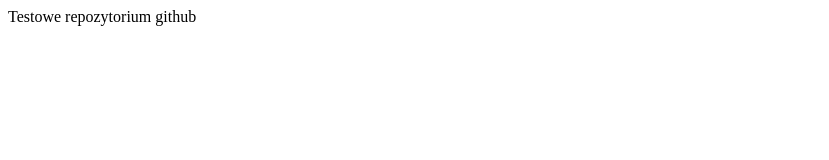
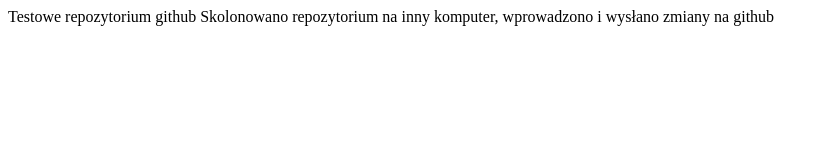
Before and after one commit to q270311/test, a plain HTML site: page index.html in a window 1280 px wide. Shown: the whole page, without its empty margins (0-829 px from the left). Drawn offline with Linux system fonts and the light colour scheme.

Commit message:
teat: added a second message line

```diff
--- a/index.html
+++ b/index.html
@@ -7,5 +7,6 @@
   </head>
   <body>
     Testowe repozytorium github
+    Skolonowano repozytorium na inny komputer, wprowadzono i wysłano zmiany na github
   </body>
 </html>
```
